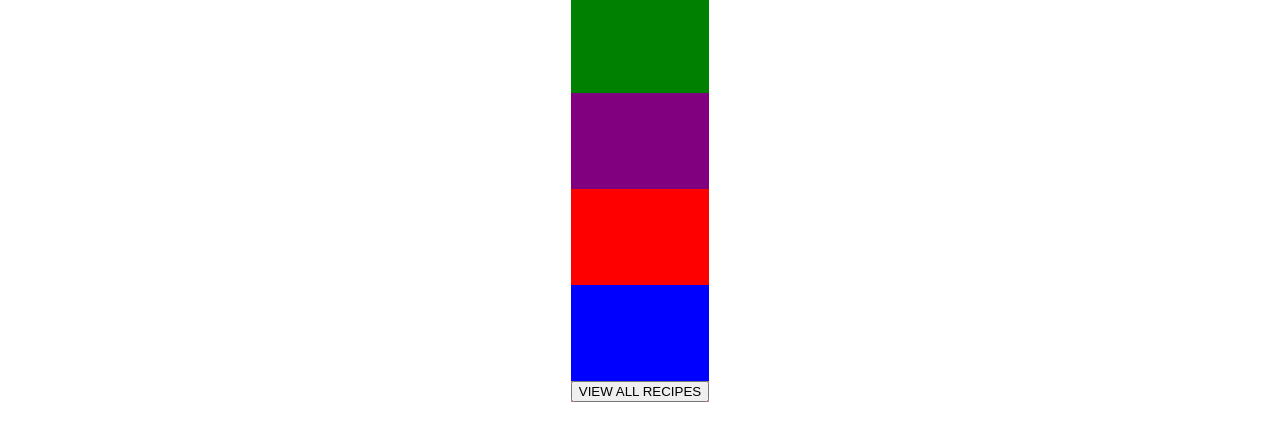
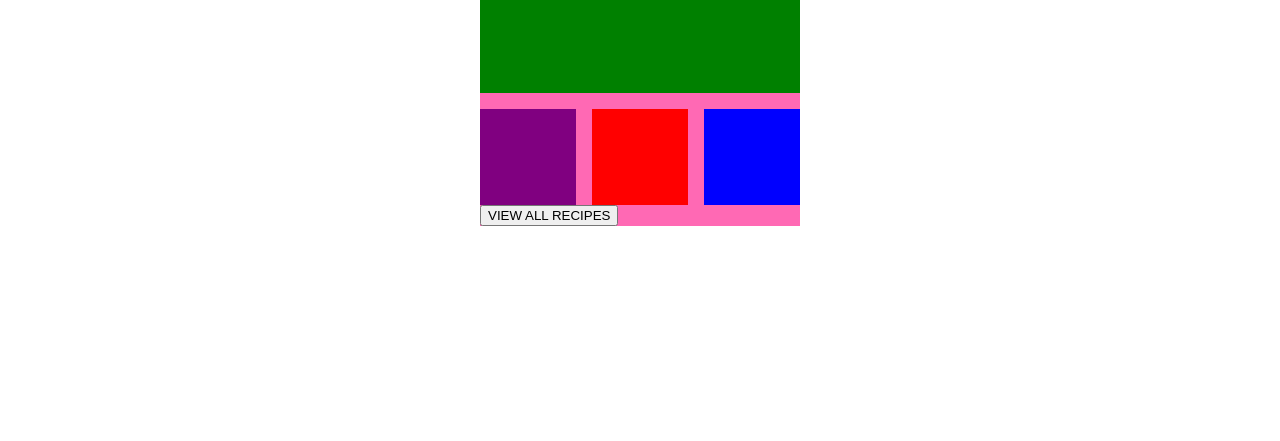
Before and after one commit to majazocom/nectar-project, a plain HTML site: page index.html in a window 1280 px wide. Shown: the part 63-504 px from the top of the page. Drawn offline with Linux system fonts and the light colour scheme.

Commit message:
mer css grid

```diff
--- a/index.html
+++ b/index.html
@@ -31,8 +31,8 @@
                 <section class="recipeCard smallCard purpleBg"></section>
                 <section class="recipeCard smallCard redBg"></section>
                 <section class="recipeCard smallCard blueBg"></section>
-                <button>VIEW ALL RECIPES</button>
             </article>
+            <button>VIEW ALL RECIPES</button>
             <article class="recipeCategoriesContainer"></article>
             <article class="quoteContainer"></article>
             <article class="jumbotron"></article>
--- a/style.css
+++ b/style.css
@@ -1,15 +1,18 @@
 body {
     margin: 0;
 }
+
 div.wrapper {
     display: flex;
     flex-direction: column;
 }
+
 header {
     background-color: #858585;
     min-height: 2rem;
     display: grid;
 }
+
 main {
     max-width: 1000px;
     background-color: hotpink;
@@ -17,19 +20,36 @@ main {
     min-width: 100px;
     align-self: center;
 }
+
+.recipeCardsContainer {
+    display: grid;
+    grid-template-columns: repeat(3, 1fr);
+    grid-gap: 1rem;
+    grid-template-areas: "greenItem greenItem greenItem"
+        "purpleItem redItem blueItem"
+}
+
 .recipeCard {
     min-height: 6rem;
     min-width: 6rem;
 }
+
 .greenBg {
     background-color: green;
+    grid-area: greenItem;
 }
+
 .purpleBg {
     background-color: purple;
+    grid-area: purpleItem;
 }
+
 .redBg {
     background-color: red;
+    grid-area: redItem;
 }
+
 .blueBg {
     background-color: blue;
+    grid-area: blueItem;
 }
```
